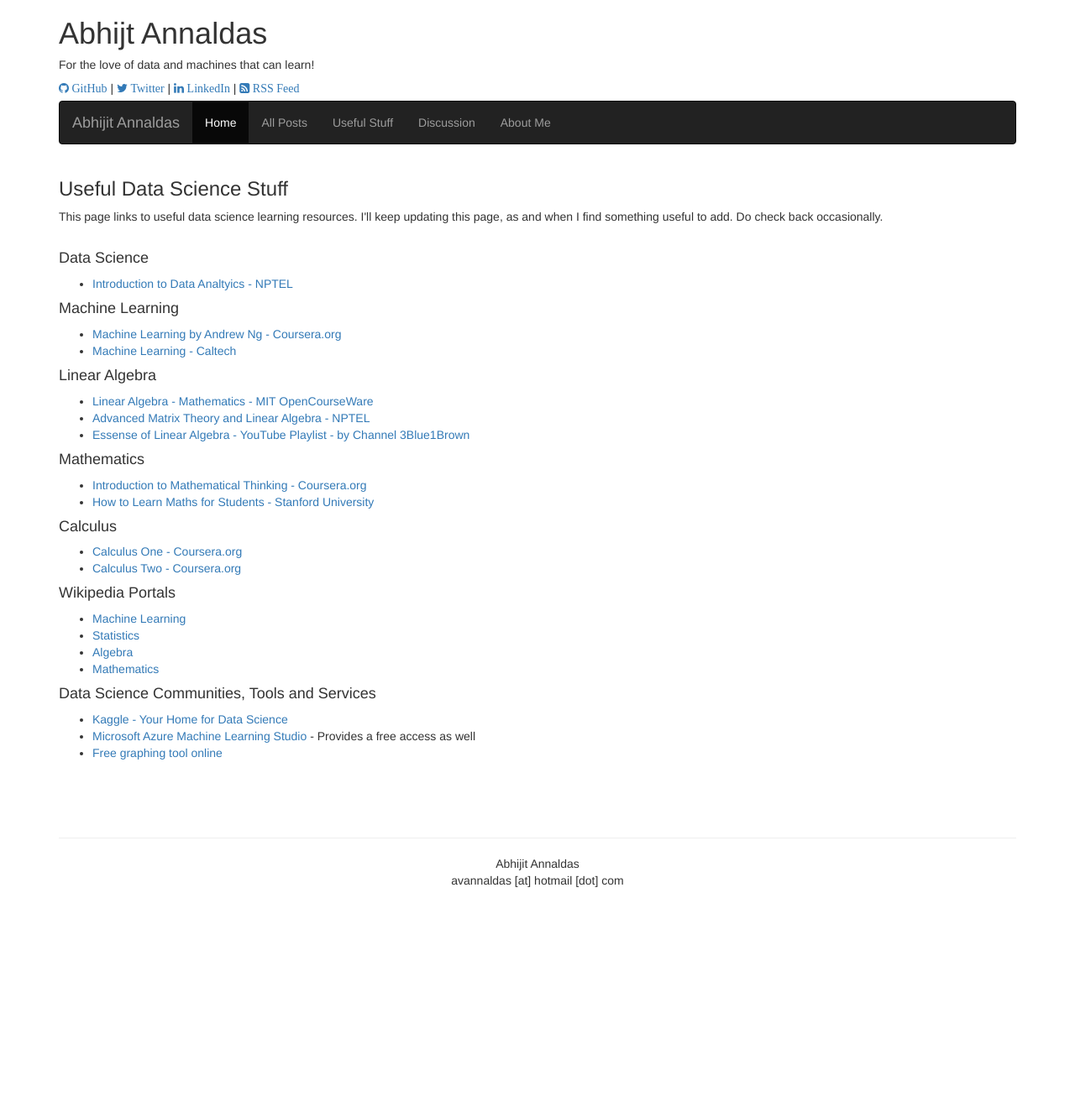
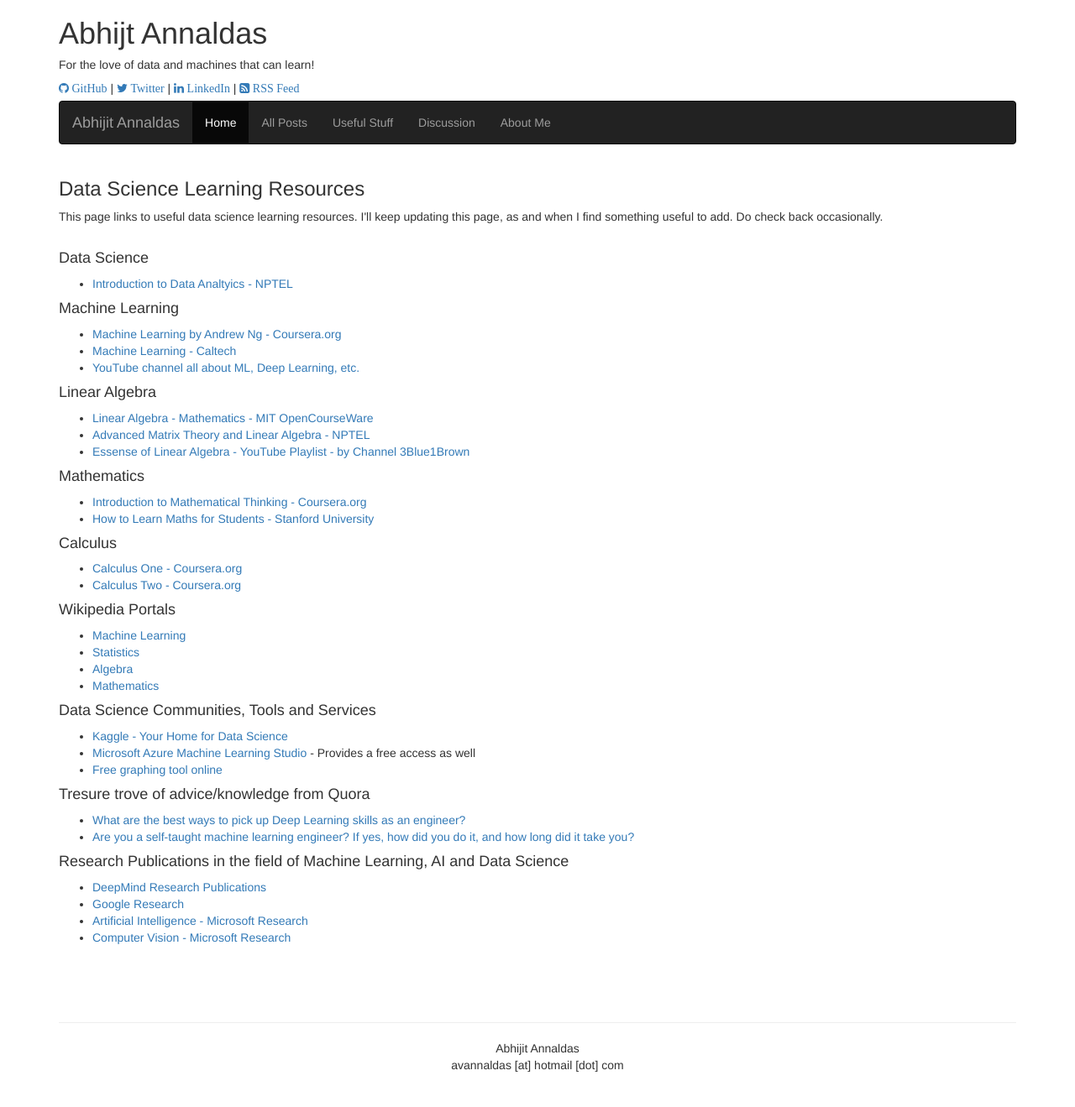
Before and after one commit to devm1023/ML_project, a Jekyll site: the page built from pages/useful-stuff.html, in a window 1280 px wide. Shown: the whole page at 84% size. Built offline with Jekyll 4.4.1, drawn with Linux system fonts in a browser that asks for light colours; nearby versions of some CDN libraries; comment, search, counter and statistics services are not loaded; before the commit the page ends 1099 px from its top, so only the background shows below that.

Commit message:
more useful stuff

```diff
--- a/pages/useful-stuff.html
+++ b/pages/useful-stuff.html
@@ -1,6 +1,6 @@
 ---
 layout: post
-title: Useful Data Science Stuff
+title:  Data Science Learning Resources
 permalink: /useful-stuff/
 ---
 
@@ -15,6 +15,7 @@
 <ul>
 	<li><A href="https://www.coursera.org/learn/machine-learning" target="_blank">Machine Learning by Andrew Ng - Coursera.org</A></li>
 	<li><A href="https://www.youtube.com/playlist?list=PLD63A284B7615313A" target="_blank">Machine Learning - Caltech</A></li>
+	<li><A href="https://www.youtube.com/channel/UCWN3xxRkmTPmbKwht9FuE5A/featured" target="_blank">YouTube channel all about ML, Deep Learning, etc.</A></li>
 </ul>
 <h4>Linear Algebra</h4>
 <ul>
@@ -42,8 +43,19 @@
 <h4>Data Science Communities, Tools and Services</h4>
 <ul>
 	<li><A href="https://www.kaggle.com/" target="_blank">Kaggle - Your Home for Data Science</A></li>
-	<li><A href="https://studio.azureml.net/?selectAccess=true&o=2" target="_blank">Microsoft Azure Machine Learning Studio
-</A> - Provides a free access as well</li>
+	<li><A href="https://studio.azureml.net/?selectAccess=true&o=2" target="_blank">Microsoft Azure Machine Learning Studio</A> - Provides a free access as well</li>
 	<li><A href="https://www.desmos.com/calculator" target="_blank">Free graphing tool online</A></li>
 </ul>
+<h4>Tresure trove of advice/knowledge from Quora</h4>
+<ul>
+	<li><A href="https://www.quora.com/What-are-the-best-ways-to-pick-up-Deep-Learning-skills-as-an-engineer" target="_blank">What are the best ways to pick up Deep Learning skills as an engineer?</A></li>
+	<li><A href="https://www.quora.com/Are-you-a-self-taught-machine-learning-engineer-If-yes-how-did-you-do-it-and-how-long-did-it-take-you" target="_blank">Are you a self-taught machine learning engineer? If yes, how did you do it, and how long did it take you?</A></li>
+</ul>
+<h4>Research Publications in the field of Machine Learning, AI and Data Science</h4>
+<ul>
+	<li><A href="https://deepmind.com/research/publications/" target="_blank">DeepMind Research Publications</A></li>
+	<li><A href="https://research.google.com/pubs/MachineIntelligence.html" target="_blank">Google Research</A></li>
+	<li><A href="https://www.microsoft.com/en-us/research/research-area/artificial-intelligence/" target="_blank">Artificial Intelligence - Microsoft Research</A></li>
+	<li><A href="https://www.microsoft.com/en-us/research/research-area/computer-vision/" target="_blank">Computer Vision - Microsoft Research</A></li>
+</ul>
 <br />
```
Also changed, not shown: index.html (+11 -1 lines).
